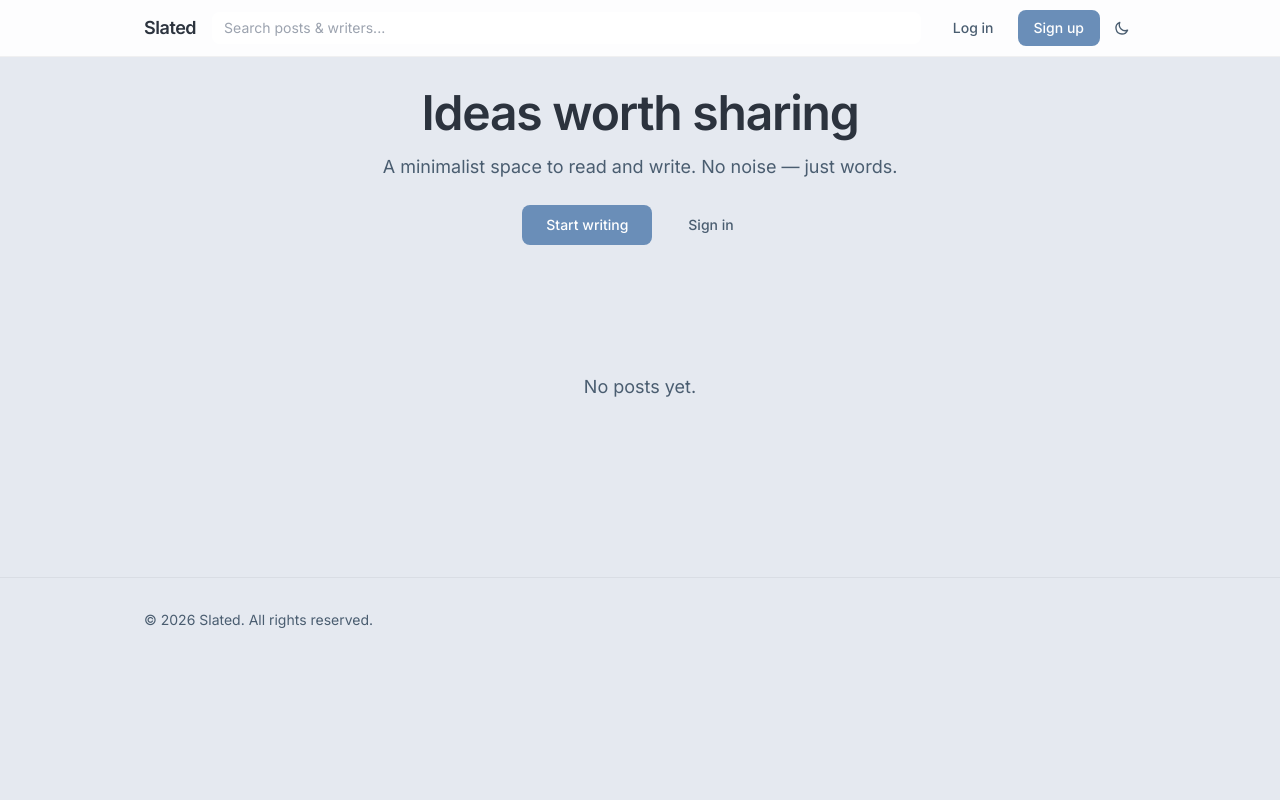
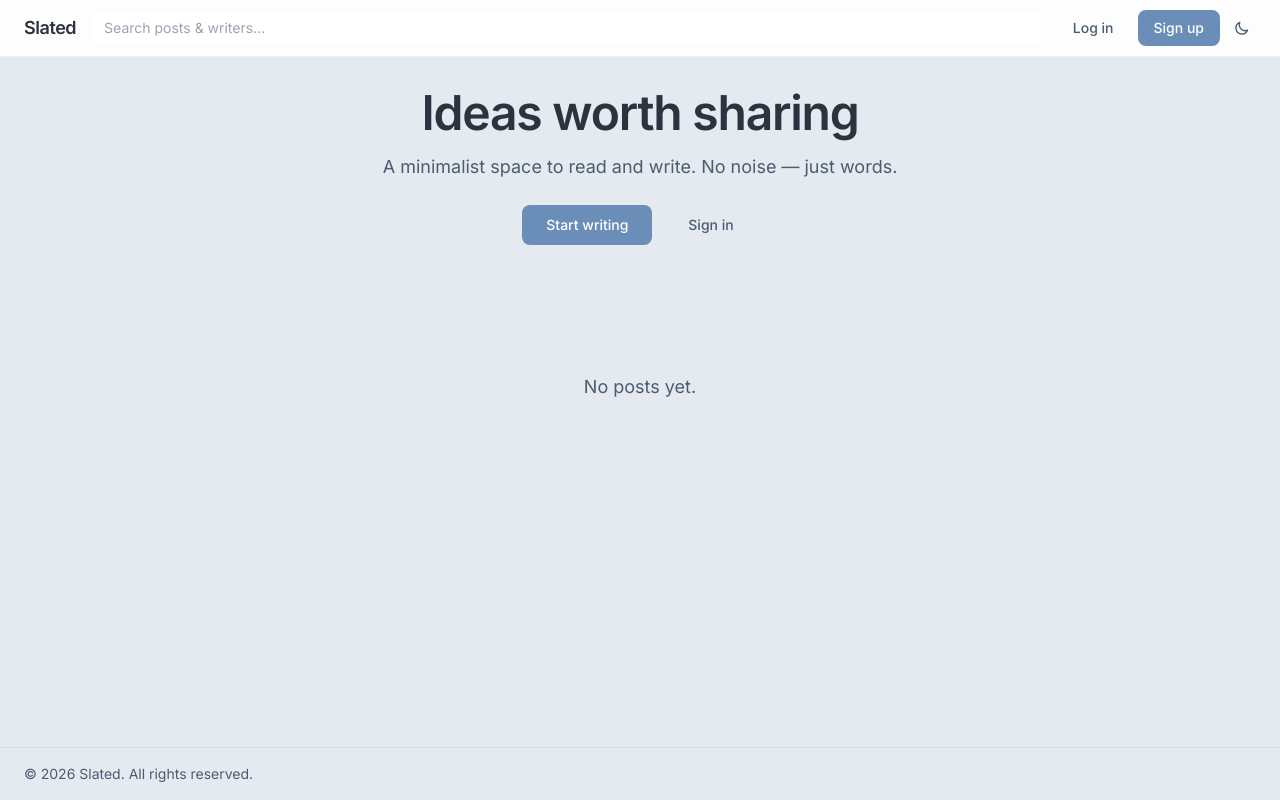
Before and after one commit to ReeshavMainali/blogpost, a Flask app: page / in a window 1280 px wide. Run offline with Flask 3, Linux system fonts and the light colour scheme; data that the repository does not hold is empty.

Commit message:
updated the ui to be less clustrophobic at 100% scale

```diff
--- a/static/src/input.css
+++ b/static/src/input.css
@@ -52,6 +52,11 @@
 }
 
 @layer components {
+  /* .container-max {
+    max-width: 100vw;
+    @apply mx-auto;
+  } */
+
   .btn {
     @apply inline-flex items-center gap-2 px-4 py-2 rounded-lg font-medium text-sm
            transition-all duration-200 cursor-pointer select-none;
--- a/templates/base.html
+++ b/templates/base.html
@@ -20,12 +20,12 @@
   </script>
   {% block head %}{% endblock %}
 </head>
-<body class="min-h-screen" style="background-color: var(--color-bg); color: var(--color-text-main);">
+<body class="min-h-screen flex flex-col" style="background-color: var(--color-bg); color: var(--color-text-main);">
 
   <!-- Navbar -->
   <header class="sticky top-0 z-50 border-b border-black/5 dark:border-white/5 backdrop-blur-sm"
           style="background-color: color-mix(in srgb, var(--color-surface) 90%, transparent);">
-    <nav class="max-w-5xl mx-auto px-4 h-14 flex items-center justify-between gap-4">
+    <nav class="container-max px-6 h-14 flex items-center justify-between gap-4" style="max-width: 100vw;">
       <a href="{{ url_for('blog.index') }}"
          class="text-lg font-semibold tracking-tight no-underline"
          style="color: var(--color-text-main);">
@@ -91,7 +91,7 @@
   <!-- Flash messages -->
   {% with messages = get_flashed_messages(with_categories=true) %}
     {% if messages %}
-      <div class="max-w-5xl mx-auto px-4 mt-4 space-y-2" id="flash-container">
+      <div class="container-max px-6 mt-4 space-y-2" id="flash-container" style="max-width: 100vw;">
         {% for category, message in messages %}
           <div class="flex items-center justify-between px-4 py-3 rounded-lg text-sm font-medium
                       {% if category == 'error' %}bg-red-50 dark:bg-red-900/20 text-red-700 dark:text-red-300
@@ -111,13 +111,13 @@
   {% endwith %}
 
   <!-- Main content -->
-  <main class="max-w-5xl mx-auto px-4 py-8">
+  <main class="container-max px-8 py-8 flex-1 mx-auto" style="max-width: 95vw;">
     {% block content %}{% endblock %}
   </main>
 
   <!-- Footer -->
-  <footer class="mt-16 py-8 border-t border-black/5 dark:border-white/5">
-    <div class="max-w-5xl mx-auto px-4 flex flex-col sm:flex-row items-center justify-between gap-4">
+  <footer class="mt-auto py-4 border-t border-black/5 dark:border-white/5">
+    <div class="container-max px-6 flex flex-col sm:flex-row items-center justify-between gap-4" style="max-width: 100vw;">
       <span class="text-sm" style="color: var(--color-text-muted);">
         &copy; 2026 Slated. All rights reserved.
       </span>
--- a/templates/blog/editor.html
+++ b/templates/blog/editor.html
@@ -2,7 +2,7 @@
 {% block title %}{% if post %}Edit Post{% else %}New Post{% endif %}{% endblock %}
 
 {% block content %}
-<div class="max-w-3xl mx-auto">
+<div style="max-width: 100%; width: 100%;">
   <div class="flex items-center justify-between mb-6">
     <h1 class="text-2xl font-semibold" style="color: var(--color-text-main);">
       {% if post %}Edit Post{% else %}New Post{% endif %}
--- a/templates/blog/index.html
+++ b/templates/blog/index.html
@@ -99,7 +99,7 @@
 
 <!-- Recent posts -->
 {% if recent %}
-<section>
+<section style="margin-top: 14rem;">
   <h2 class="text-xs font-semibold uppercase tracking-widest mb-5" style="color: var(--color-text-muted);">
     Recent
   </h2>
```
